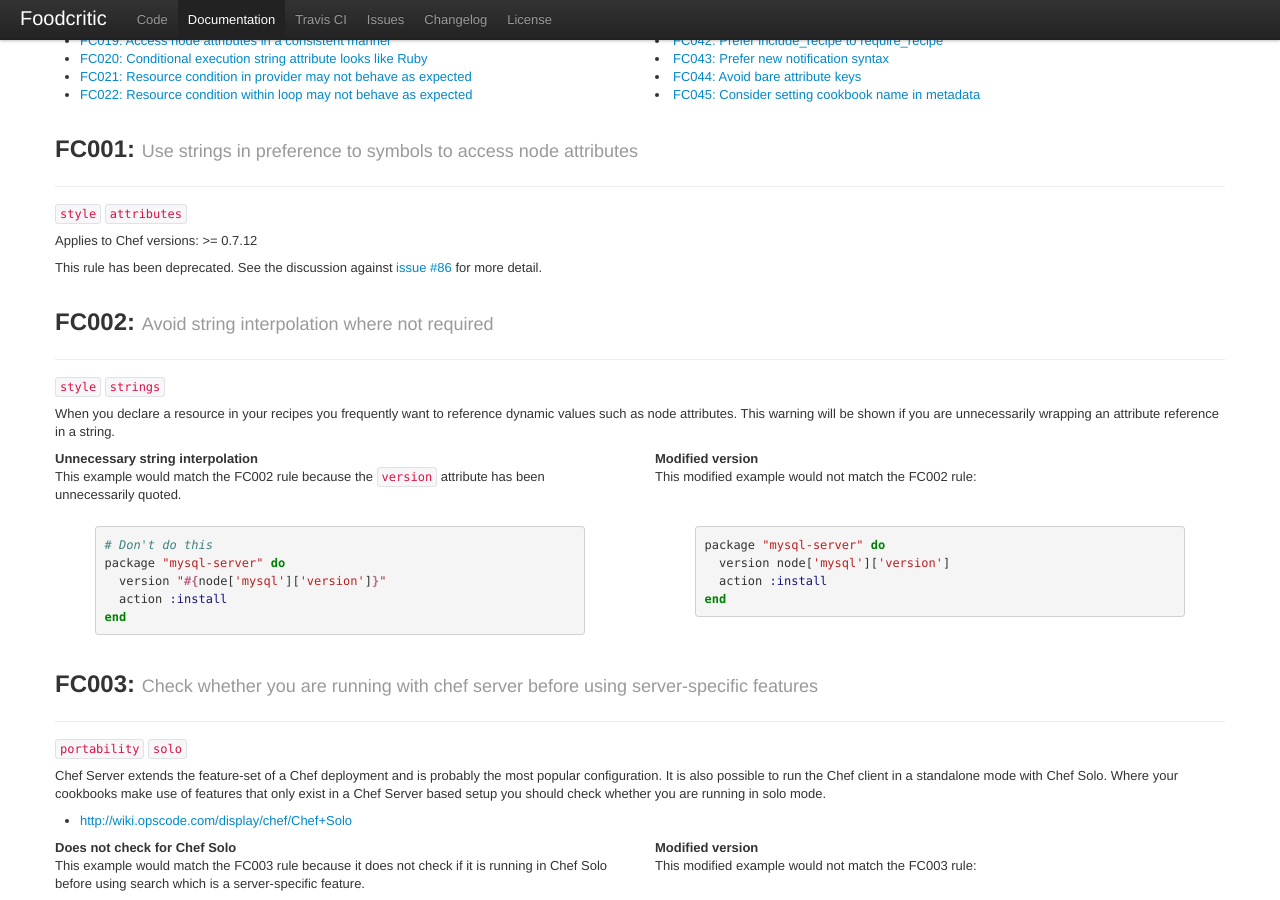
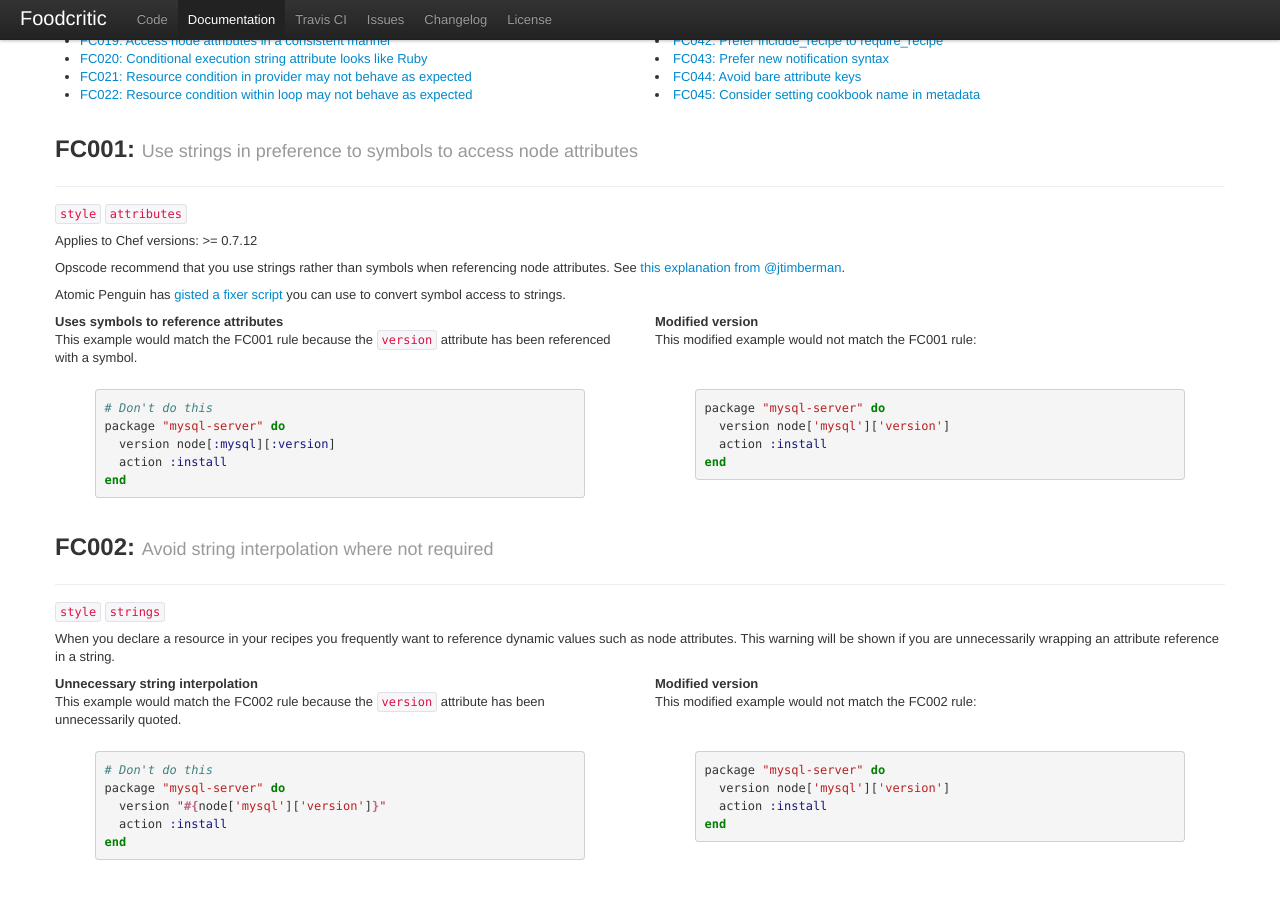
Before and after one commit to Foodcritic/foodcritic, a Jekyll site: the page built from index.html, in a window 1280 px wide and 900 px high, scrolled down 1679 px. Built offline with Jekyll 4.4.1, drawn with Linux system fonts in a browser that asks for light colours.

Commit message:
Reinstate FC001. This reverts commit e8e81d7f1963b0cf1456c7aa4330ded590ef733e.

```diff
--- a/index.html
+++ b/index.html
@@ -9,9 +9,27 @@ rules:
       - attributes
     applies_to: '>= 0.7.12'
     summary: |
-      This rule has been deprecated. See the discussion against
-      [issue #86](https://github.com/acrmp/foodcritic/issues/86) for more
-      detail.
+      Opscode recommend that you use strings rather than symbols when referencing node attributes.
+      See [this explanation from @jtimberman](https://github.com/acrmp/foodcritic/issues/1).
+
+      Atomic Penguin has [gisted a fixer script](https://gist.github.com/2968356)
+      you can use to convert symbol access to strings.
+    examples:
+      - title: Uses symbols to reference attributes
+        text: This example would match the FC001 rule because the `version` attribute has been referenced with a symbol.
+        code: |
+          # Don't do this
+          package "mysql-server" do
+            version node[:mysql][:version]
+            action :install
+          end
+      - title: Modified version
+        text: 'This modified example would not match the FC001 rule:'
+        code: |
+          package "mysql-server" do
+            version node['mysql']['version']
+            action :install
+          end
   - code: FC002
     name: Avoid string interpolation where not required
     tags:
```
